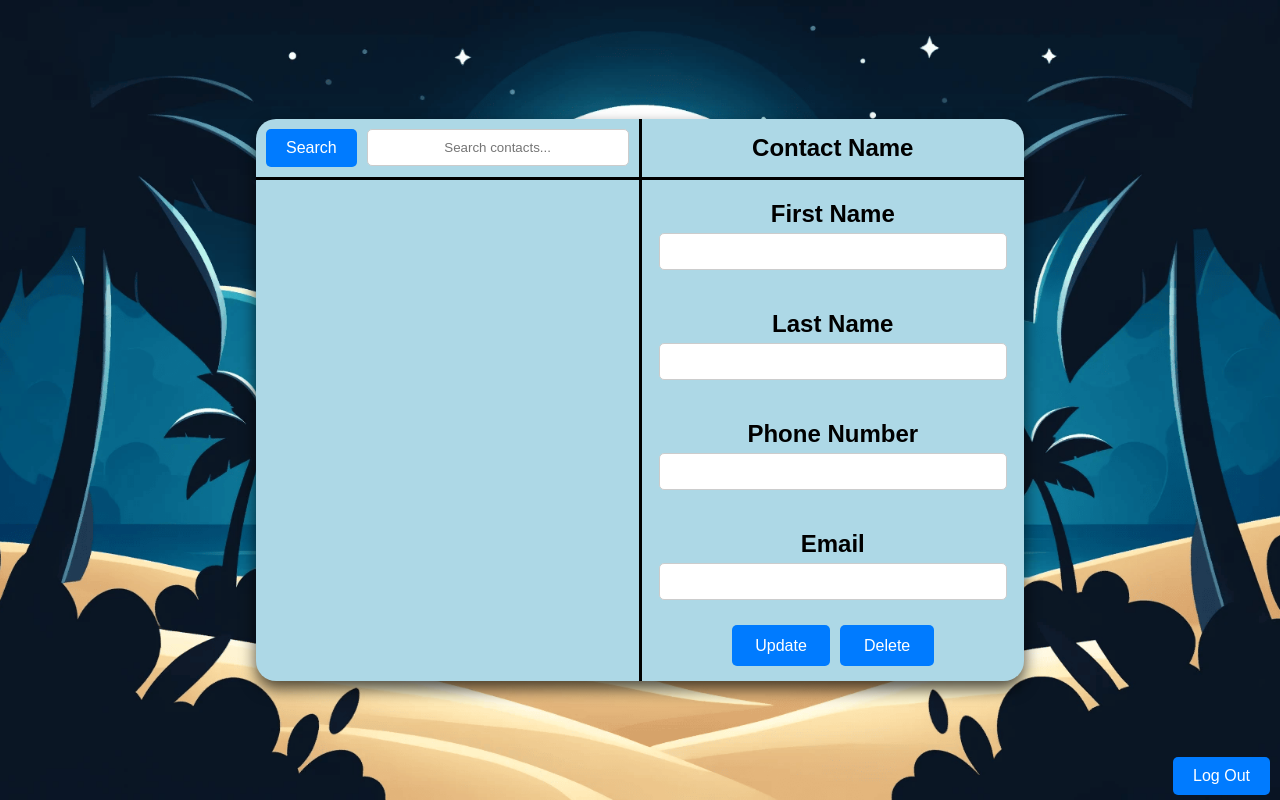
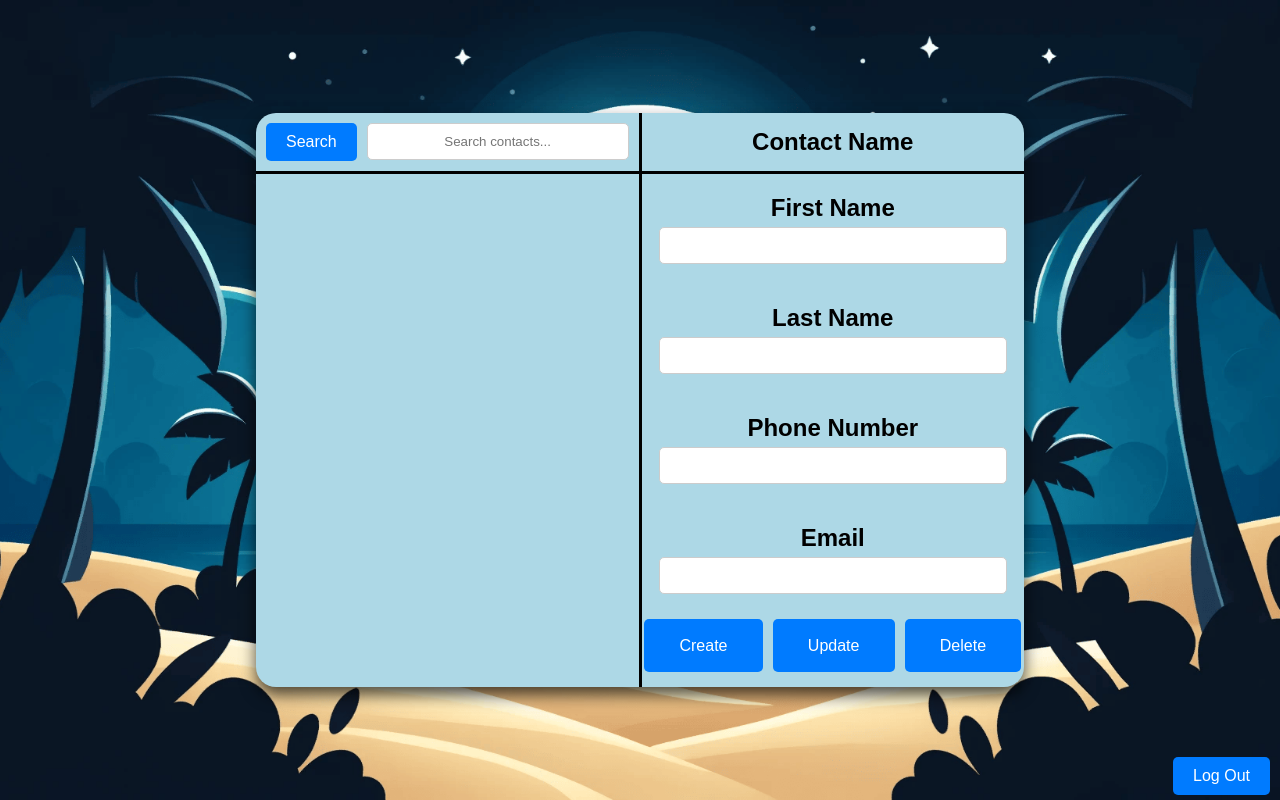
Before and after one commit to landerson7/COP4331_Group6_SmallProject, a PHP site: page /search_contacts.html in a window 1280 px wide. Run offline with PHP 8.4, Linux system fonts and the light colour scheme.

Commit message:
added create contact button

```diff
--- a/search_contacts.html
+++ b/search_contacts.html
@@ -39,6 +39,7 @@
           <input type="email" id="email">
 
           <div class="button-row">
+            <button class="btn btn-create" id="create-btn">Create</button>
             <button class="btn btn-update" id="update-btn">Update</button>
             <button class="btn btn-delete" id="delete-btn">Delete</button>
           </div>
--- a/style/contacts_style.css
+++ b/style/contacts_style.css
@@ -120,6 +120,15 @@
 	background-color: #0056b3;
 }
 
+.btn-create:hover {
+	background-color: #0056b3;
+}
+
+.btn-create {
+	background-color: #007bff;
+	color: white;
+}
+
 .btn-update {
 	background-color: #007bff;
 	color: white;
```
